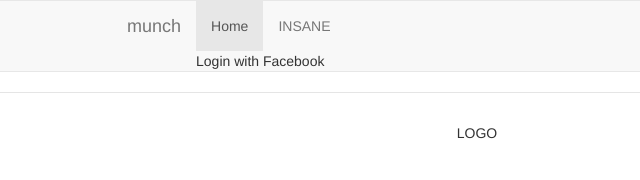
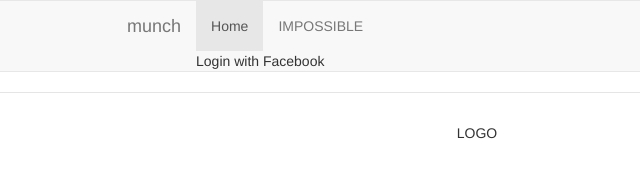
Before and after one commit to mindude/munchos, a website: page app/index.html in a window 1280 px wide. Shown: the top 180 px of the page, 163-803 px from the left. Drawn offline with nearby package versions, Linux system fonts and the light colour scheme; some packages are replaced by stand-ins of ours; files that its build step writes are made by us from their sources.

Commit message:
Testing structure

```diff
--- a/app/index.html
+++ b/app/index.html
@@ -40,7 +40,7 @@
 
             <ul class="nav navbar-nav">
               <li class="active"><a href="#/">Home</a></li>
-              <li><a ng-href="#/about">INSANE</a></li>
+              <li><a ng-href="#/about">IMPOSSIBLE</a></li>
               <div style = "padding-top: 15px" class="fb-login-button" data-max-rows="1" data-size="medium" data-show-faces="false" data-auto-logout-link="false" onclick="login()">Login with Facebook</div>
 
             </ul>
```
